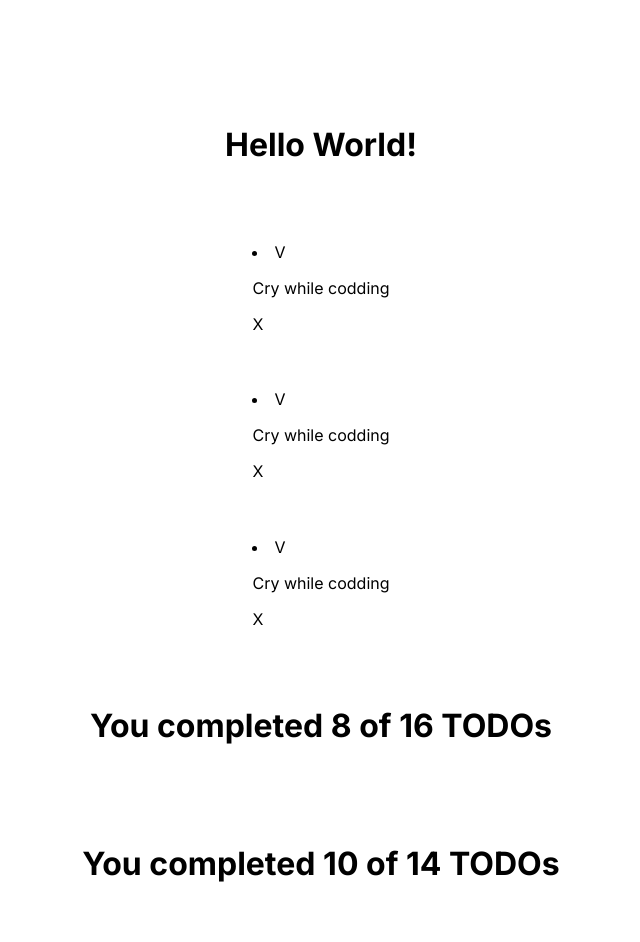
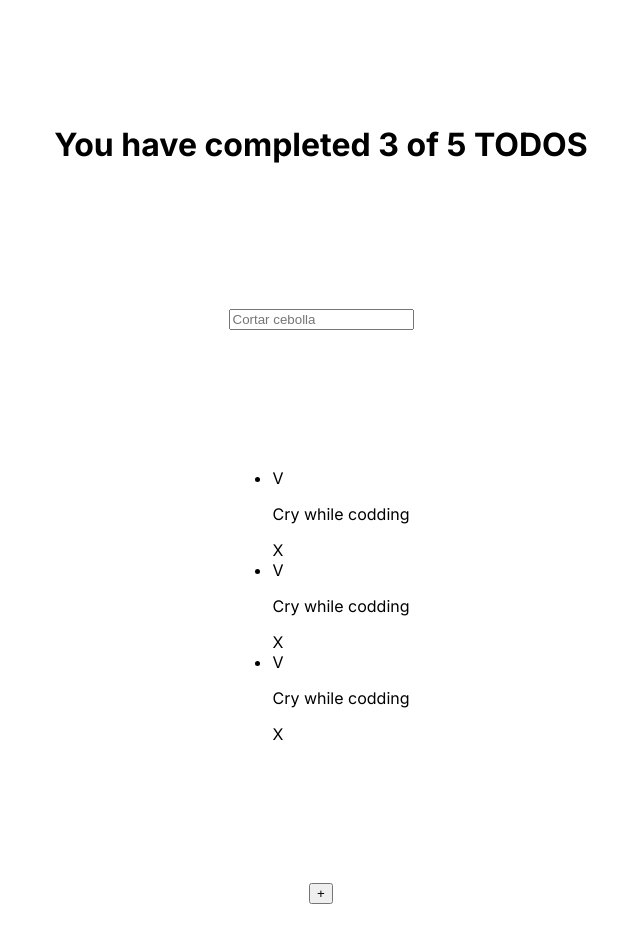
Before and after one commit to Ricardo-Tzuc/react.js-course, a Next.js app in the folder todo-machine-app/: page / in a window 1280 px wide. Shown: the top 942 px of the page, without its empty margins (319-959 px from the left). Built offline with nearby package versions, Linux system fonts and the light colour scheme.

Commit message:
Components separated by JS files

```diff
--- /dev/null
+++ b/todo-machine-app/src/app/CreateTodoButton.js
@@ -0,0 +1,7 @@
+function  CreateTodoButton(){
+    return (
+        <button>+</button>
+    );
+  }
+
+  export { CreateTodoButton }
--- /dev/null
+++ b/todo-machine-app/src/app/TodoCounter.js
@@ -0,0 +1,9 @@
+function  TodoCounter(){
+    return (
+      <h1>
+        You have completed 3 of 5 TODOS
+      </h1>
+    );
+  }
+
+  export { TodoCounter }
--- /dev/null
+++ b/todo-machine-app/src/app/TodoItem.js
@@ -0,0 +1,11 @@
+// Component list items
+function  TodoItem(){
+    return (
+      <li>
+        <span>V</span>
+        <p>Cry while codding</p>
+        <span>X</span>
+      </li>
+    );
+  }
+export { TodoItem }
--- /dev/null
+++ b/todo-machine-app/src/app/TodoList.js
@@ -0,0 +1,9 @@
+function  TodoList(props){
+    return (
+        <ul>
+            {props.children}
+        </ul>
+    );
+  }
+
+  export { TodoList }
--- /dev/null
+++ b/todo-machine-app/src/app/TodoSearch.js
@@ -0,0 +1,7 @@
+function  TodoSearch(){
+    return (
+        <input type="text" placeholder="Cortar cebolla" />
+    );
+  }
+
+  export { TodoSearch }
--- a/todo-machine-app/src/app/page.js
+++ b/todo-machine-app/src/app/page.js
@@ -1,46 +1,27 @@
+import { TodoCounter } from './TodoCounter'
+import { TodoSearch } from './TodoSearch'
+import { TodoList } from './TodoList';
+import { TodoItem } from './TodoItem';
+import { CreateTodoButton } from './CreateTodoButton';
 import styles from "./page.module.css";
 
 //  Components are Capitalized
 export default function Home() {
   return (
     <main className={styles.main}>
-      {/* <h1> Hello World!</h1> -React Elements */}
-      <h1> Hello World!</h1>
-     <TodoItem />
-     <TodoItem />
-     <TodoItem />
+      {/* Technique to Create fist the components structure,
+      later create the components functions.*/}
+      <TodoCounter />
+      <TodoSearch />
 
+      <TodoList>
+        <TodoItem/>
+        <TodoItem/>
+        <TodoItem/>
+      </TodoList>
 
-      {/*This is an example component which receives "props"
-      props: properties written as objects which helps
-      to be more dynamic our applications  */}
-     <TodoCount
-     completed={8}
-     total={16}
-     />
-     <TodoCount
-     completed={10}
-     total={14}
-     />
+      <CreateTodoButton />
+
     </main>
   );
 }
-
-// New Component
-function  TodoItem(){
-  return (
-    <li>
-      <span>V</span>
-      <p>Cry while codding</p>
-      <span>X</span>
-    </li>
-  );
-}
-// Component with Props
-function TodoCount(props) {
-  return(
-    <h1>
-      You completed {props.completed} of {props.total} TODOs
-    </h1>
-  )
-}
```
